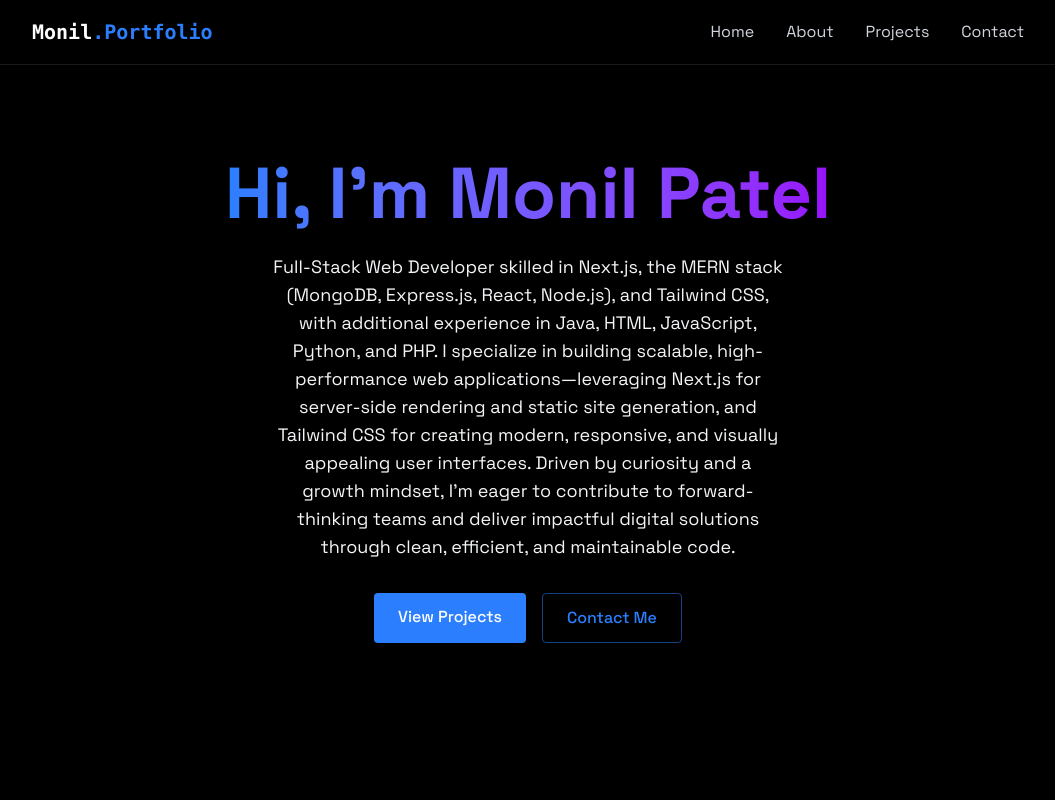
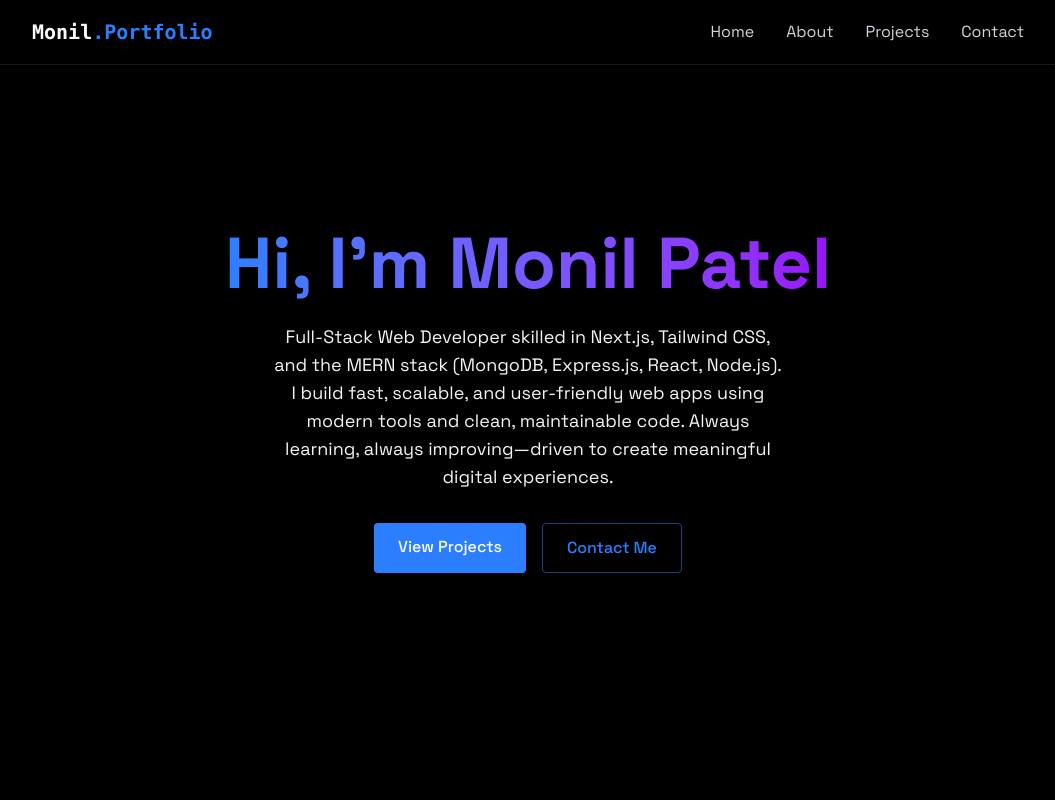
Before and after one commit to Monil3571/Monil-Portfolio, a React (Vite) app: page / in a window 1280 px wide. Shown: the top 800 px of the page, without its empty margins (112-1167 px from the left). Built offline with nearby package versions, Linux system fonts and the light colour scheme.

Commit message:
updated summary

```diff
--- a/src/components/sections/Home.jsx
+++ b/src/components/sections/Home.jsx
@@ -15,16 +15,11 @@ export const Home = () => {
           </h1>
 
           <p className="tex-gray-400 text-lg mb-8 max-w-lg mx-auto">
-            Full-Stack Web Developer skilled in Next.js, the MERN stack
-            (MongoDB, Express.js, React, Node.js), and Tailwind CSS, with
-            additional experience in Java, HTML, JavaScript, Python, and PHP. I
-            specialize in building scalable, high-performance web
-            applications—leveraging Next.js for server-side rendering and static
-            site generation, and Tailwind CSS for creating modern, responsive,
-            and visually appealing user interfaces. Driven by curiosity and a
-            growth mindset, I’m eager to contribute to forward-thinking teams
-            and deliver impactful digital solutions through clean, efficient,
-            and maintainable code.
+            Full-Stack Web Developer skilled in Next.js, Tailwind CSS, and the
+            MERN stack (MongoDB, Express.js, React, Node.js). I build fast,
+            scalable, and user-friendly web apps using modern tools and clean,
+            maintainable code. Always learning, always improving—driven to
+            create meaningful digital experiences.
           </p>
           <div className="flex justify-center space-x-4">
             <a
```
